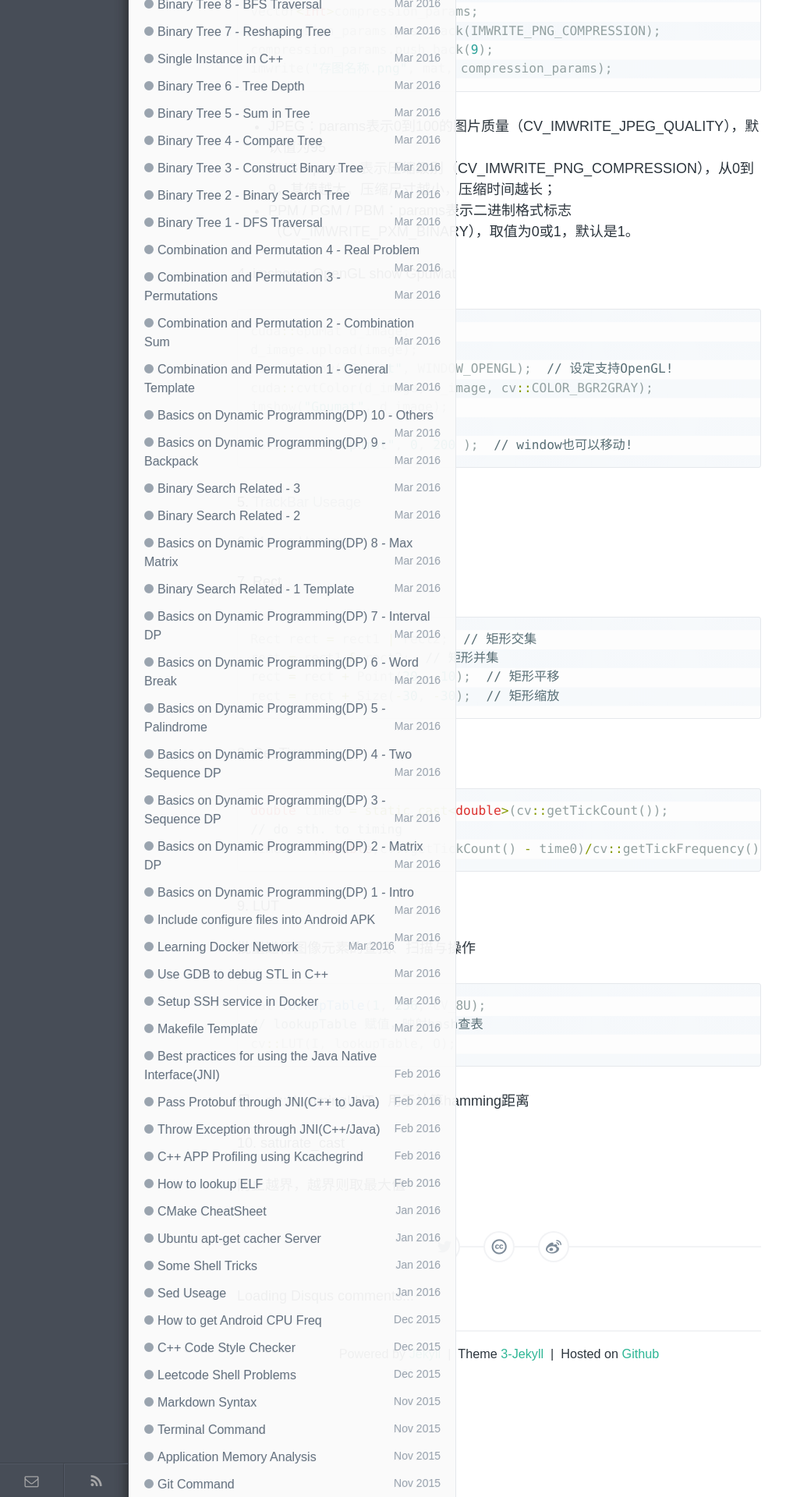
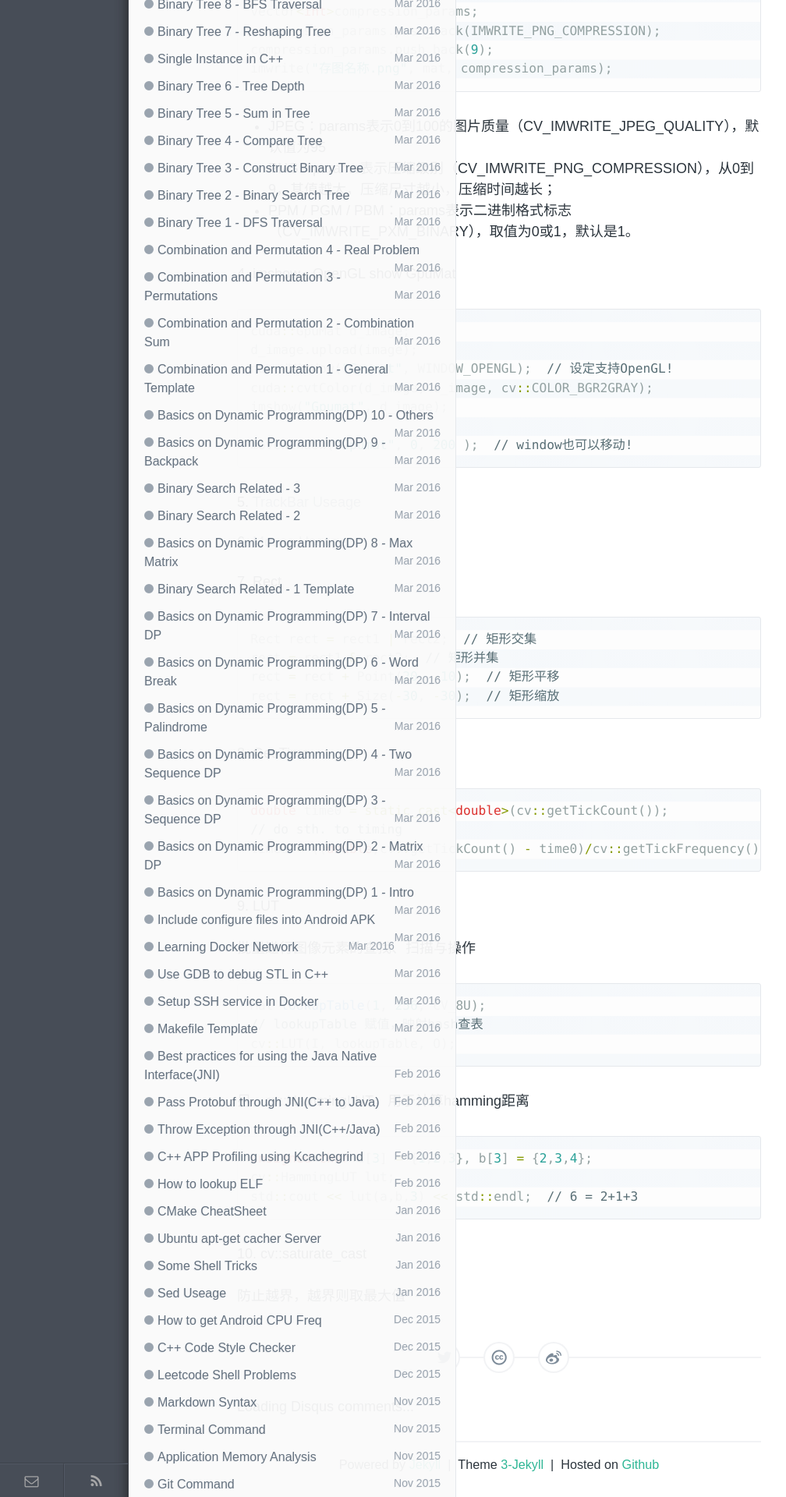
Before and after one commit to wykvictor/wykvictor.github.io, a Jekyll site: the page built from _posts/CV/2016-12-27-OpenCV-2.md, in a window 1280 px wide. Shown: the part 974-2894 px from the top of the page at 78% size, without its empty margins (0-1008 px from the left). Built offline with Jekyll 4.4.1, drawn with Linux system fonts in a browser that asks for light colours; comment, search, counter and statistics services are not loaded.

Commit message:
add cv::HammingLUT

```diff
--- a/_posts/CV/2016-12-27-OpenCV-2.md
+++ b/_posts/CV/2016-12-27-OpenCV-2.md
@@ -82,6 +82,11 @@ Mat lookupTable(1, 256, CV_8U);
 cv::LUT(I, lookupTable, O);
 {% endhighlight %}
 另，cv::HammingLUT，用于计算hamming距离
+{% highlight C++ %}
+unsigned char a[3] = {1,2,3}, b[3] = {2,3,4};
+cv::HammingLUT lut;
+std::cout << lut(a,b,3) << std::endl;  // 6 = 2+1+3
+{% endhighlight %}
 
-#### 10. saturate_cast<uchar>
+#### 10. cv::saturate_cast<uchar>
 防止越界，越界则取最大值
```
